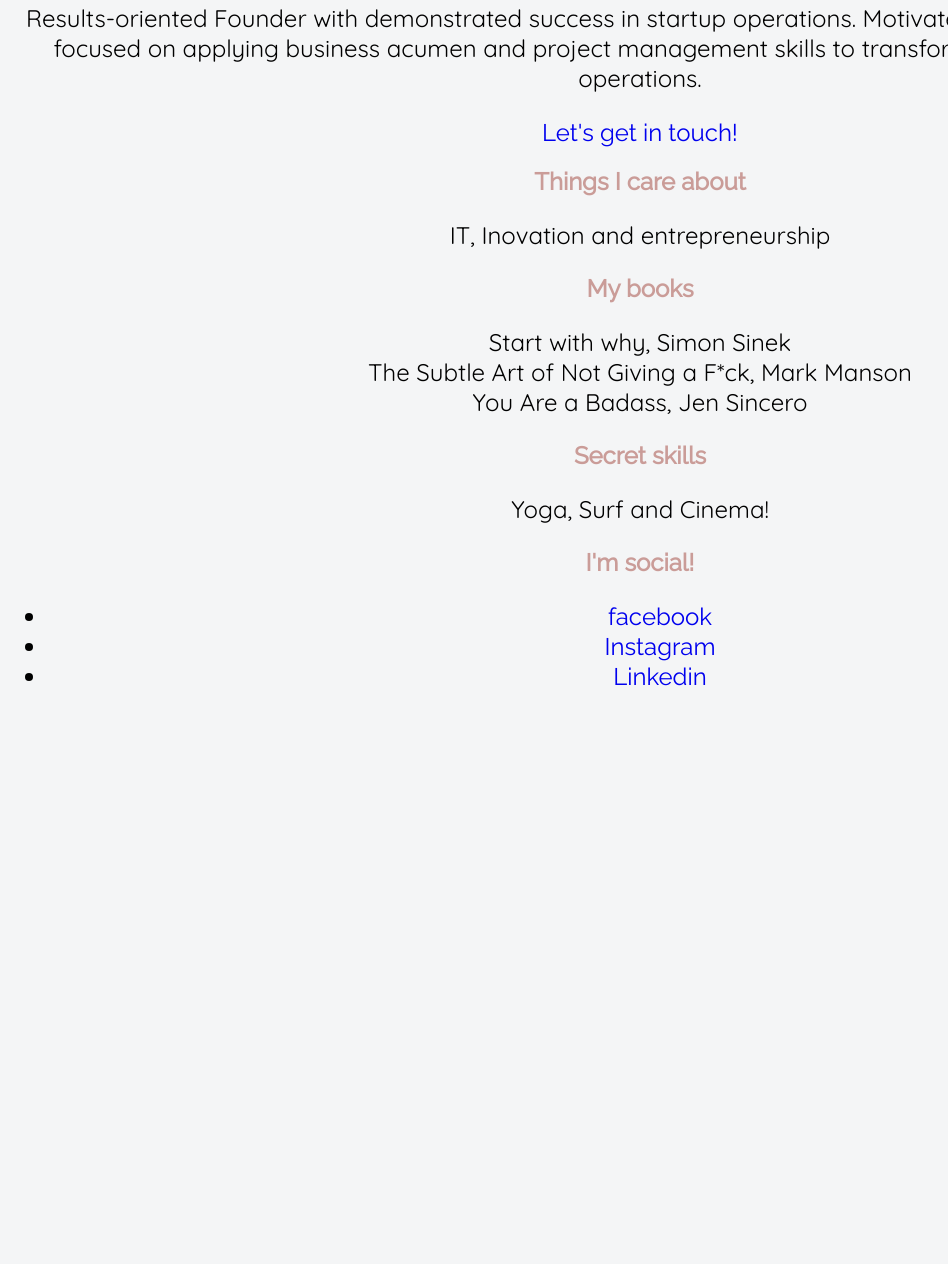
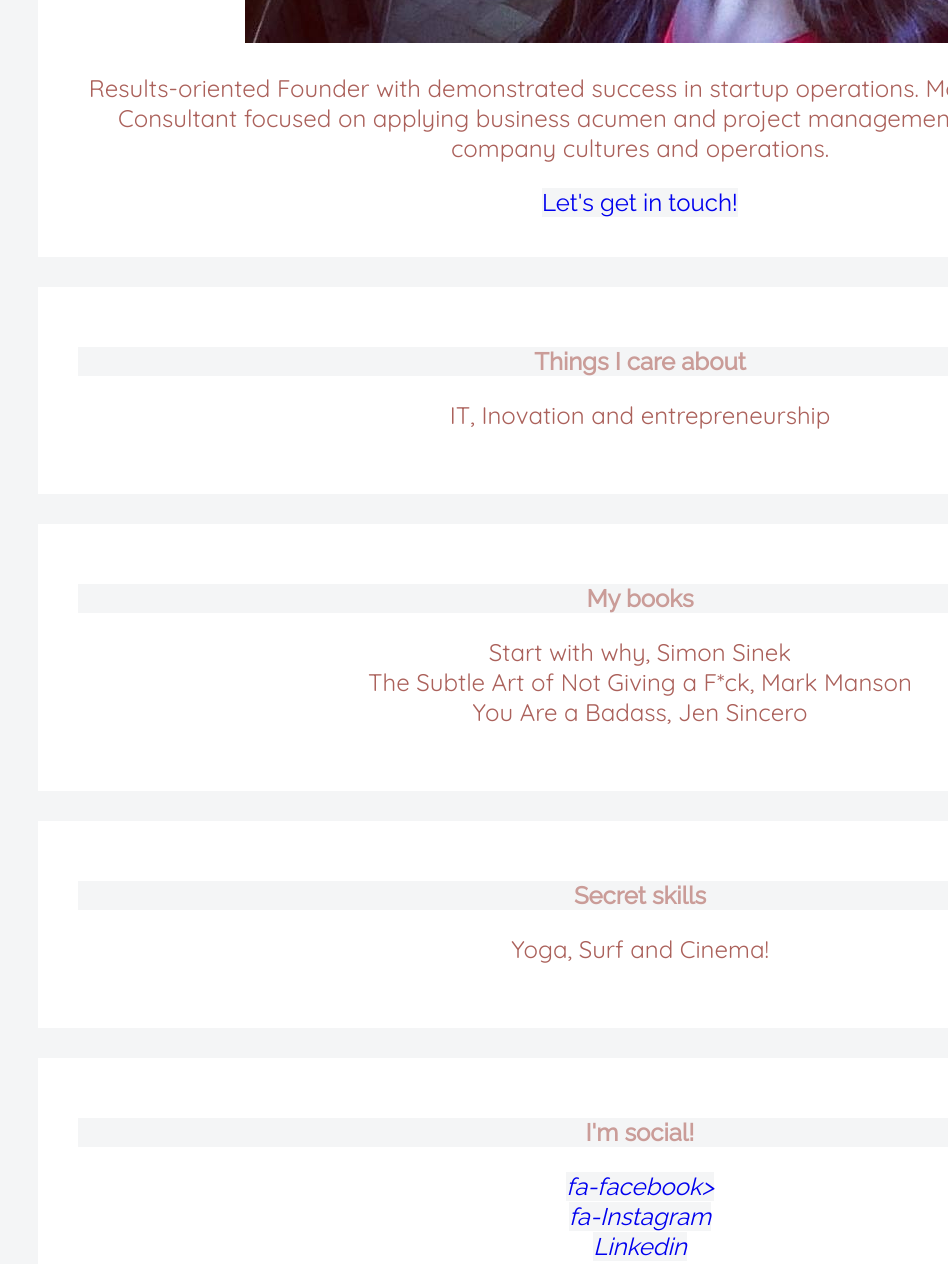
Before and after one commit to meriemchafiqi/my_profile, a plain HTML site: page index.html in a window 1280 px wide. Shown: the part 897-2161 px from the top of the page, without its empty margins (0-948 px from the left). Before the commit the page ends 1612 px from the top, so only its background shows below. Drawn offline with Linux system fonts and the light colour scheme.

Commit message:
modifs
modifs

```diff
--- a/index.html
+++ b/index.html
@@ -9,39 +9,39 @@
 
  </head>
  <body>
- 	<h1>Welcome to my world!</h1>
+ 	<div class="card-white">
+ 	<h1>HELLO!</h1>
  	<img src="image/mims.jpg" alt="mims" class="imgecircle">
  	<p> Results-oriented Founder with demonstrated success in startup operations. Motivated Management Consultant focused on applying business acumen and project management skills to transform company cultures and operations.</p>
- 	<a href="#"> Let's get in touch!</a>
+ 	<a href="#" class="btn-pink"> Let's get in touch!</a>
+ 	</div>
 
-<div>
-
+    <div class="card-white">
  	<h2>Things I care about</h2>
  	<p>IT, Inovation and entrepreneurship</p>
-
     </div>
 
- <div>
-
+    <div class="card-white">
  	<h2>My books</h2>
     <p>Start with why, Simon Sinek <br>
     The Subtle Art of Not Giving a F*ck, Mark Manson <br>
     You Are a Badass, Jen Sincero</p>
-     </div>
+    </div>
 
- <div>
 
+    <div class="card-white">
     <h2>Secret skills</h2>
     <p>Yoga, Surf and Cinema!</p>
+    </div>
 
- </div>
 
+    <div class="card-white">
     <h2>I'm social!</h2>
-    <ul>
-	<li><a href="$">facebook</a></li>
-	<li><a href="$">Instagram</a></li>
-	<li><a href="$">Linkedin</a></li>
-
+    <ul class="list-inline">
+	<li><a href="#"><i class="fab "> fa-facebook><i </a></li>
+	<li><a href="#"><i class=" "> fa-Instagram</a></li>
+	<li><a href="#">Linkedin</a></li>
+    </div>
 
     </ul>
     </div>
--- a/style.css
+++ b/style.css
@@ -2,18 +2,21 @@ h1 {
   color: #CA9C98;
   font-weight: 900;
   font-size: 32px;
+  text-align: center;
 }
 
 h2 {
   color: #CA9C98;
   font-weight: 900;
   font-size: 24px;
+  text-align: center;
 }
 
 
 h1, h2, a {
    font-family: 'Raleway', sans-serif;
    background-color: #F4F5F6;
+   text-align: center;
 }
 
 
@@ -23,7 +26,7 @@ body {
   font-size: 24px;
   background-color: #F4F5F6;
   color: #AB615B
-  text-align: center;
+
 }
 a {
   text-decoration: none;
@@ -35,3 +38,53 @@ a {
 	border-radius: 50%.
 
 }
+/* id and classes */
+
+
+.card-white {
+	background-color: white;
+	padding: 40px;
+	margin: 30px
+
+
+}
+.container {
+	width: 100px;
+	margin: 40px auto ;
+
+}
+
+.btn-purple: hover {
+	background-color: #F4F5F6;
+
+}
+.list-inline {
+    list-style: none;
+    padding: 0px;
+}
+
+#small-margin {
+	margin-bottom: 30px;
+
+}
+
+/*HELLO*/
+
+@media (max-width: 900px) {
+  .container {
+      width: 500px;
+
+   }
+ }
+
+@media (max-width: 500px) {
+   .container {
+      width: 500px;
+  }
+}
+
+@media (max-width: 500px) {
+   .container {
+      width: 500px;
+}
+}
```
